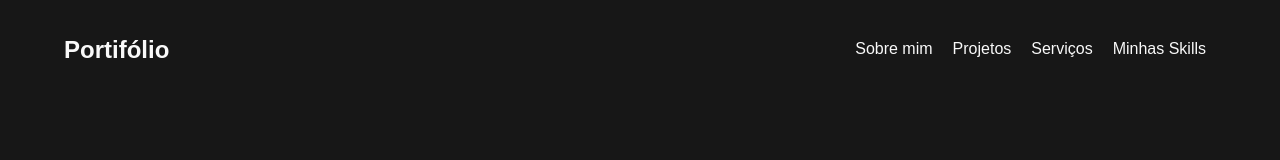
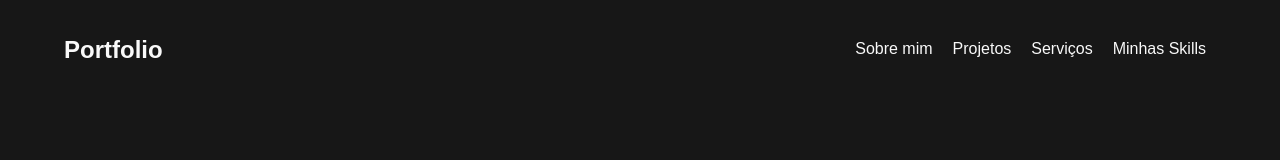
Before and after one commit to RamonPessoa/portifolio, a React (Vite) app: page / in a window 1280 px wide. Shown: the top 160 px of the page. Built offline with nearby package versions, Linux system fonts and the light colour scheme; the HTML template or start-up script is replaced by a standard one.

Commit message:
Simples mudanças Foi adicionado o icone do portfolio e o nome foi corrigido e portifólio para portfolio

```diff
--- a/index.html
+++ b/index.html
@@ -2,9 +2,9 @@
 <html lang="en">
   <head>
     <meta charset="UTF-8" />
-    <link rel="icon" type="image/svg+xml" href="/src/favicon.svg" />
+    <link rel="icon" href="/src/assets/icon.png" />
     <meta name="viewport" content="width=device-width, initial-scale=1.0" />
-    <title>Portifólio</title>
+    <title>Ramon Pessoa</title>
   </head>
   <body>
     <div id="root"></div>
--- a/src/components/Nav/index.tsx
+++ b/src/components/Nav/index.tsx
@@ -9,7 +9,7 @@ export default function index() {
 
   return (
     <Container ref={buildRefs('nav')}>
-      <h2>Portifólio</h2>
+      <h2>Portfolio</h2>
       <Menu />
       <Drop />
     </Container>
```
Also changed, not shown: src/assets/icon.png (added).
